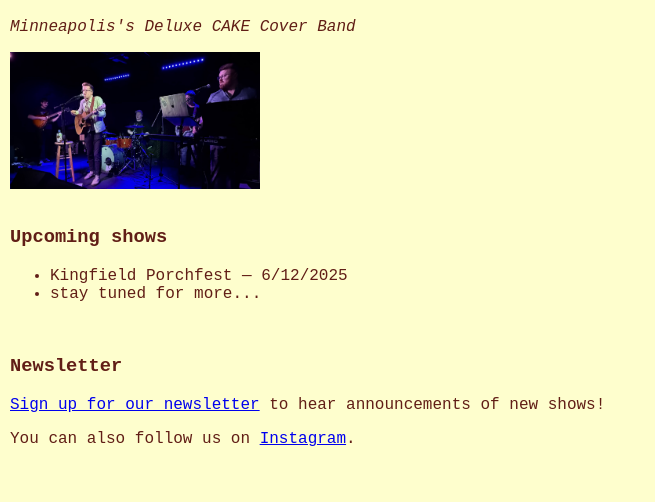
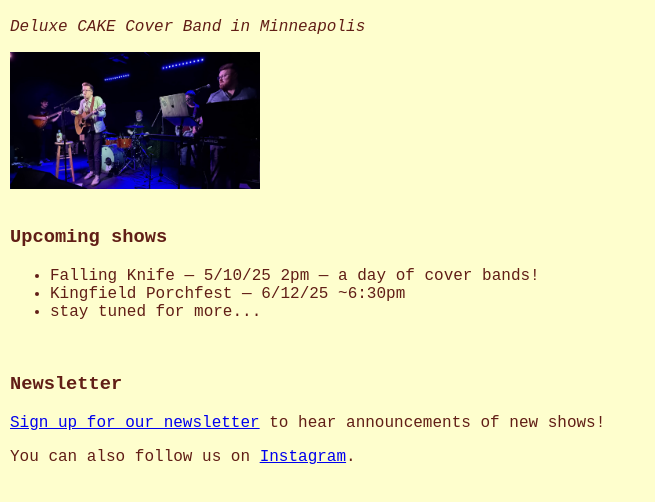
Before and after one commit to grahamearley/test3, a plain HTML site: page index.html in a window 1280 px wide. Shown: the part 50-552 px from the top of the page, without its empty margins (0-655 px from the left). Drawn offline with Linux system fonts and the light colour scheme.

Commit message:
Update index.html

```diff
--- a/index.html
+++ b/index.html
@@ -16,7 +16,7 @@
 
 <body>
 	<h1>Piece of Cake</h1>
-	<p><em>Minneapolis's Deluxe CAKE Cover Band</em></p>
+	<p><em>Deluxe CAKE Cover Band in Minneapolis</em></p>
 
 	<img src="band.jpg" width="250">
 
@@ -25,7 +25,8 @@
 
 	<h3>Upcoming shows</h3>
 	<ul>
-	<li>Kingfield Porchfest &mdash; 6/12/2025</li>
+	<li>Falling Knife — 5/10/25 2pm — a day of cover bands!</li>
+	<li>Kingfield Porchfest — 6/12/25 ~6:30pm</li>
 	<li>stay tuned for more...</li>
 	</ul>
 
```
